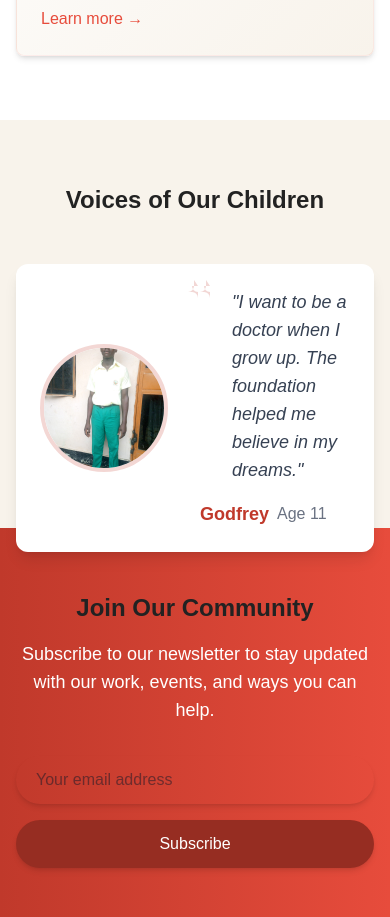
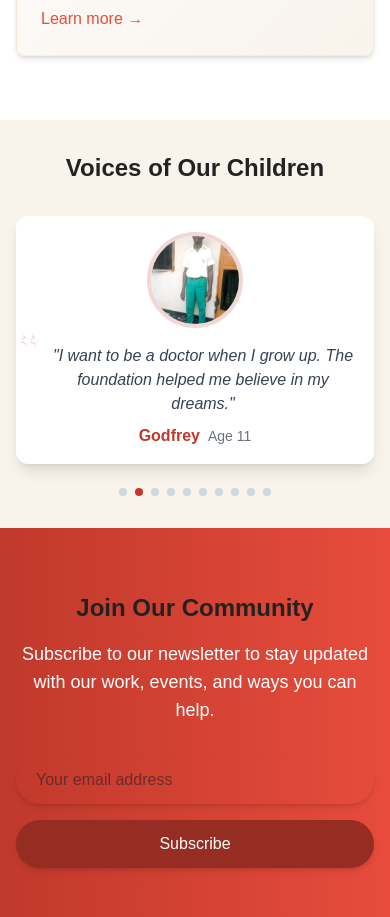
Before and after one commit to lawmwad123/savethecryingchildfoundation, a Next.js app: page / in a window 390 px wide. Shown: the part 3940-4857 px from the top of the page. Built offline with nearby package versions, Linux system fonts and the light colour scheme.

Commit message:
Update WhatPeopleSay component: adjust layout and styling for testimonials, including responsive design changes, improved spacing, and updated text sizes for better readability and visual appeal.

```diff
--- a/app/components/WhatPeopleSay.tsx
+++ b/app/components/WhatPeopleSay.tsx
@@ -146,11 +146,11 @@ export default function WhatPeopleSay() {
   const currentTestimonial = testimonials[currentIndex];
 
   return (
-    <section className="py-16 bg-[#f8f3eb]">
+    <section className="py-8 md:py-16 bg-[#f8f3eb]">
       <div className="container mx-auto px-4">
-        <h2 className="text-3xl font-semibold mb-12 text-center text-[#c0392b]">Voices of Our Children</h2>
+        <h2 className="text-2xl md:text-3xl font-semibold mb-8 md:mb-12 text-center text-[#c0392b]">Voices of Our Children</h2>
 
-        <div className="relative max-w-4xl mx-auto h-[200px]">
+        <div className="relative max-w-4xl mx-auto h-[280px] md:h-[200px]">
           <AnimatePresence initial={false} custom={direction}>
             <motion.div
               key={currentIndex}
@@ -188,9 +188,9 @@ export default function WhatPeopleSay() {
                   setCurrentIndex((prevIndex) => (prevIndex - 1 + testimonials.length) % testimonials.length);
                 }
               }}
-              className="absolute top-0 left-0 w-full flex items-center gap-8 p-6 bg-white rounded-xl shadow-lg"
+              className="absolute top-0 left-0 w-full flex flex-col md:flex-row items-center gap-4 md:gap-8 p-4 md:p-6 bg-white rounded-xl shadow-lg"
             >
-              <div className="relative w-32 h-32 flex-shrink-0">
+              <div className="relative w-24 h-24 md:w-32 md:h-32 flex-shrink-0">
                 <Image
                   src={currentTestimonial.image}
                   alt={currentTestimonial.name}
@@ -199,20 +199,20 @@ export default function WhatPeopleSay() {
                   className="rounded-full border-4 border-[#c0392b]/20"
                 />
               </div>
-              <div className="flex-1">
+              <div className="flex-1 text-center md:text-left">
                 <div className="relative">
-                  <svg className="absolute -top-4 -left-4 w-8 h-8 text-[#c0392b]/20" fill="currentColor" viewBox="0 0 32 32">
+                  <svg className="absolute -top-4 -left-4 w-6 h-6 md:w-8 md:h-8 text-[#c0392b]/20" fill="currentColor" viewBox="0 0 32 32">
                     <path d="M10 8v6a6 6 0 01-6 6H8a6 6 0 016 6v-6a6 6 0 01-6-6h6zm12 0v6a6 6 0 01-6 6h4a6 6 0 016 6v-6a6 6 0 01-6-6h6z" />
                   </svg>
-                  <blockquote className="text-lg italic mb-4 text-gray-700 pl-8">
+                  <blockquote className="text-base md:text-lg italic mb-2 md:mb-4 text-gray-700 pl-4 md:pl-8">
                     "{currentTestimonial.quote}"
                   </blockquote>
                 </div>
-                <div className="flex items-center gap-2">
-                  <div className="text-lg font-semibold text-[#c0392b]">
+                <div className="flex items-center justify-center md:justify-start gap-2">
+                  <div className="text-base md:text-lg font-semibold text-[#c0392b]">
                     {currentTestimonial.name}
                   </div>
-                  <div className="text-gray-500">
+                  <div className="text-sm md:text-base text-gray-500">
                     Age {currentTestimonial.age}
                   </div>
                 </div>
```
